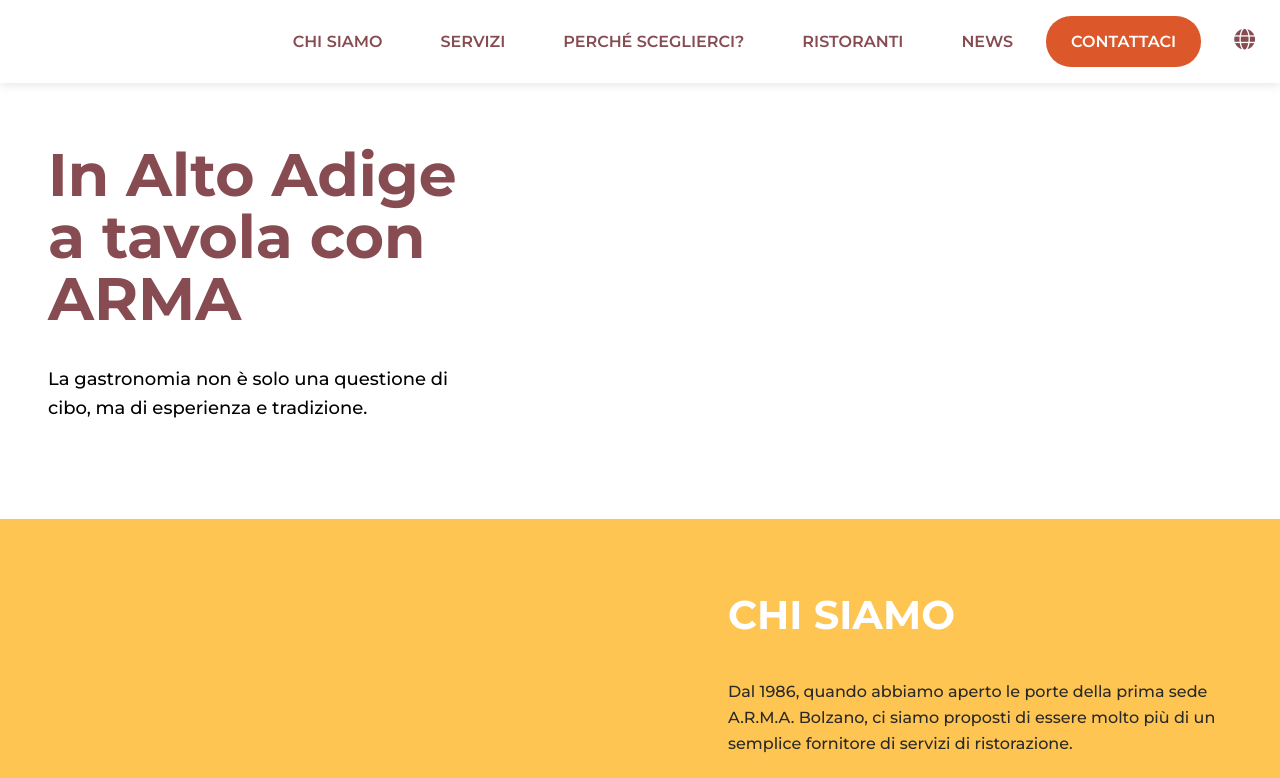
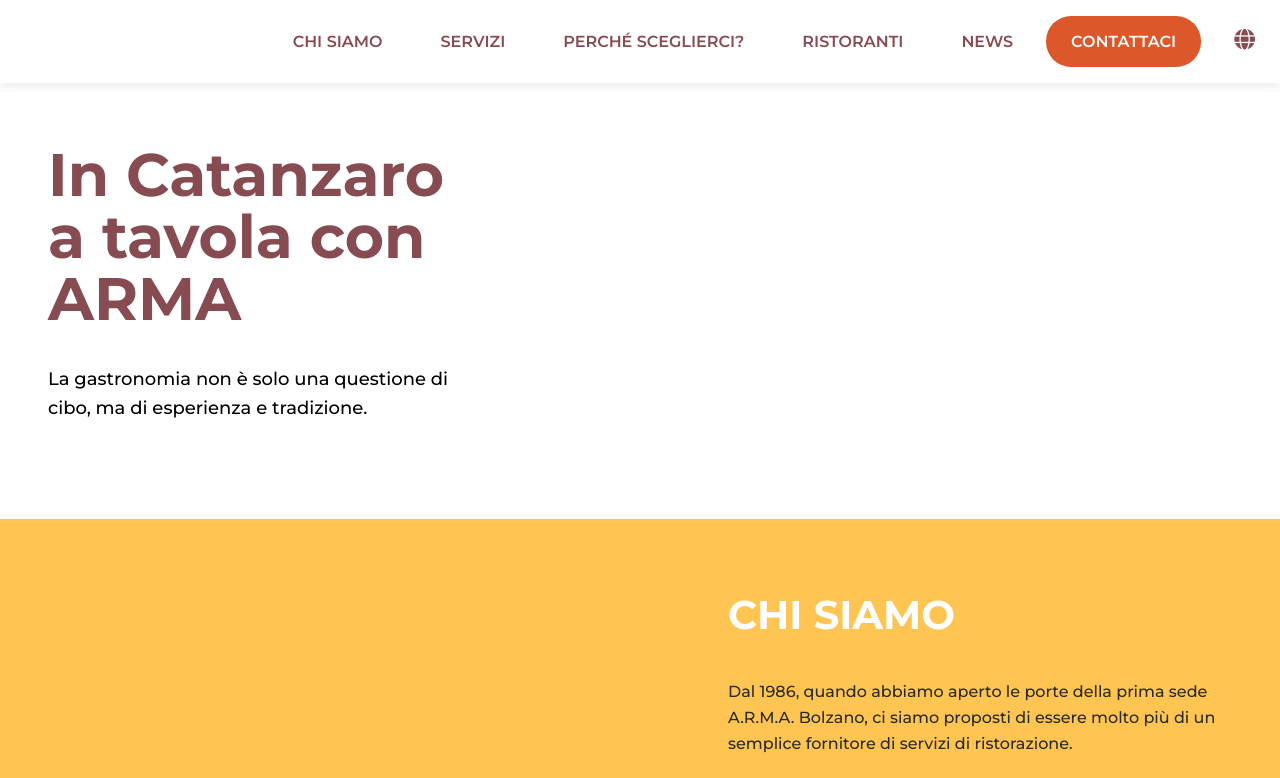
Before and after one commit to Chris7Mann/CopyArmarist, a plain HTML site: page index.html in a window 1280 px wide. Shown: the top 778 px of the page. Drawn offline with Linux system fonts and the light colour scheme.

Commit message:
prova vercel

```diff
--- a/index.html
+++ b/index.html
@@ -37,7 +37,7 @@
           <img src="assets/img/a-tavola-con-arma.jpg" alt="" />
         </div>
         <div class="hero-content">
-          <h1>In Alto Adige a tavola con ARMA</h1>
+          <h1>In Catanzaro a tavola con ARMA</h1>
           <p>
             La gastronomia non è solo una questione di cibo, ma di esperienza e
             tradizione.
```
